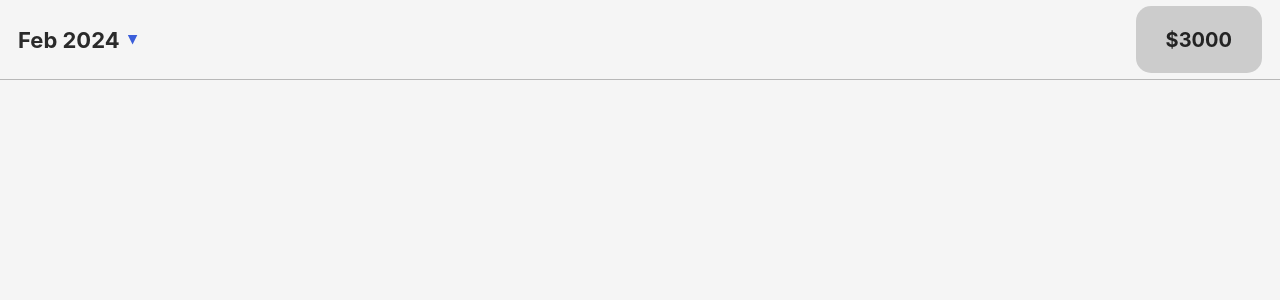
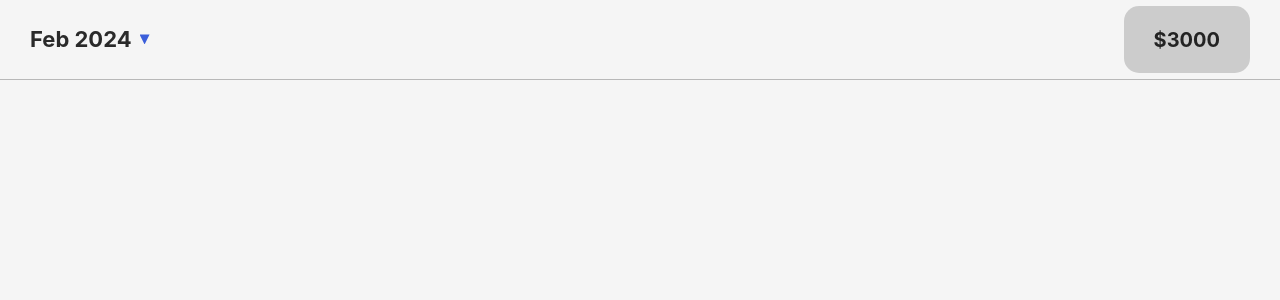
Before and after one commit to Hugo-Farias/budget-control, a React (Vite) app: page / in a window 1280 px wide. Shown: the top 300 px of the page. Built offline with nearby package versions, Linux system fonts and the light colour scheme.

Commit message:
header: small padding ajustments

```diff
--- a/src/components/Header.scss
+++ b/src/components/Header.scss
@@ -4,11 +4,16 @@
   display: flex;
   align-items: center;
   height: 8rem;
-  padding-inline: 1.8rem;
+  padding-inline: 3rem;
   border-bottom: 0.1rem solid $color-border;
   overflow: hidden;
 
   & > .date {
+    cursor: pointer;
+    height: 85%;
+    border-radius: 1.5rem;
+    //padding: 3rem;
+    //background-color: $color-gray;
     display: flex;
     align-items: center;
     font-size: 2.2rem;
```
